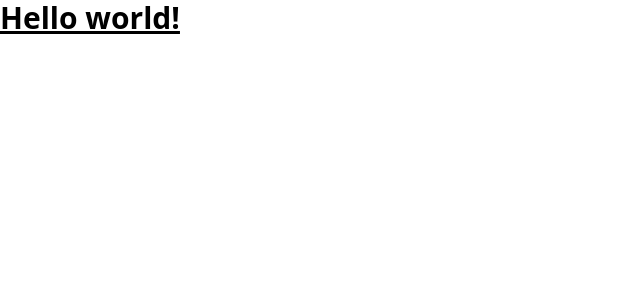
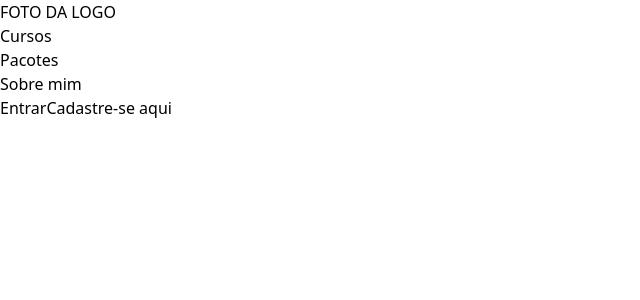
Before and after one commit to Fi-de-beck/dani-consultant-homepage, a React (Vite) app: page / in a window 1280 px wide. Shown: the top 300 px of the page, without its empty margins (0-640 px from the left). Built offline with nearby package versions, Linux system fonts and the light colour scheme.

Commit message:
basic routes config

```diff
--- a/package.json
+++ b/package.json
@@ -12,6 +12,7 @@
     "react": "^18.2.0",
     "react-dom": "^18.2.0",
     "react-icons": "^4.8.0",
+    "react-router-dom": "^6.9.0",
     "swiper": "^9.1.0"
   },
   "devDependencies": {
--- a/src/App.tsx
+++ b/src/App.tsx
@@ -1,7 +1,11 @@
+import { Route } from "react-router-dom";
+import { Routes } from "react-router-dom";
+import Home from "./pages/Home";
+
 export default function App() {
   return (
-    <h1 className="text-3xl font-bold underline">
-      Hello world!
-    </h1>
+    <Routes>
+      <Route path="/" element={ <Home /> }/>
+    </Routes>
   )
 }
--- a/src/components/Header/Header.tsx
+++ b/src/components/Header/Header.tsx
@@ -2,9 +2,12 @@ export default function Header() {
   return (
     <div>
       <nav>
-        <p></p>
-        <p></p>
-        <p></p>
+        <p>FOTO DA LOGO</p>
+        <p>Cursos</p>
+        <p>Pacotes</p>
+        <p>Sobre mim</p>
+        <button>Entrar</button>
+        <button>Cadastre-se aqui</button>
       </nav>
     </div>
   );
--- a/src/main.tsx
+++ b/src/main.tsx
@@ -1,10 +1,14 @@
 import React from 'react'
 import ReactDOM from 'react-dom/client'
+import { BrowserRouter } from 'react-router-dom'
 import App from './App'
 import './index.css'
 
+
 ReactDOM.createRoot(document.getElementById('root') as HTMLElement).render(
   <React.StrictMode>
-    <App />
+    <BrowserRouter>
+      <App />
+    </BrowserRouter>
   </React.StrictMode>,
 )
```
Also changed, not shown: 1 other file (tests, documents, lock files or other folders).
